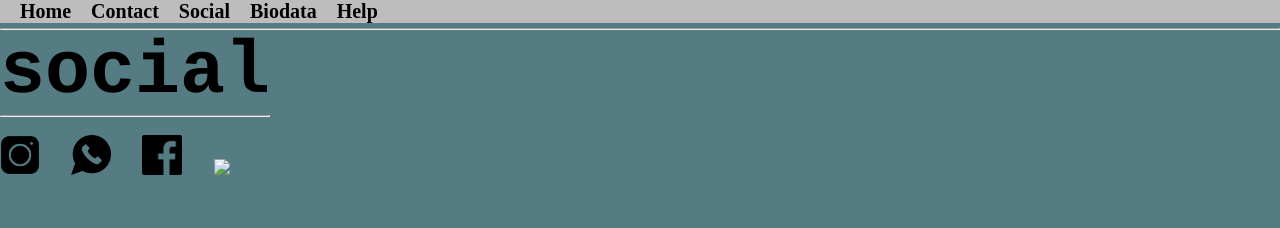
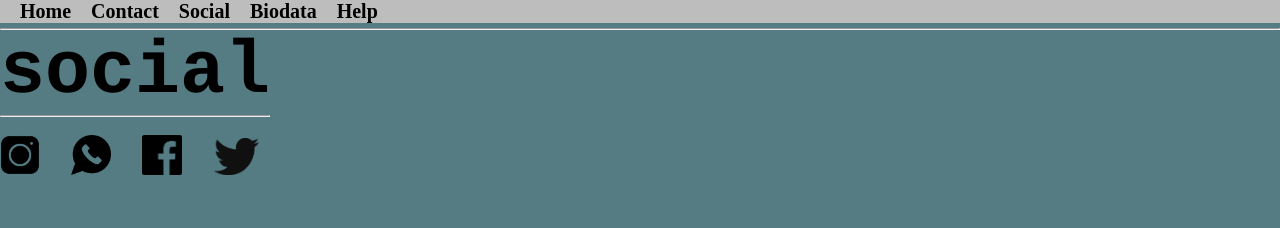
Before and after one commit to darmawahyu/da_rmaa, a plain HTML site: page social.html in a window 1280 px wide. Shown: the top 228 px of the page. Drawn offline with Linux system fonts and the light colour scheme.

Commit message:
Update social.html

```diff
--- a/social.html
+++ b/social.html
@@ -23,7 +23,7 @@
 
 
 
-<a href="https://www.instagram.com/da_rmaa/"><img src="ig.png" width="40px"></a>    <a href="https://wa.me/682211754636"><img src="wa.png" width="40px"></a>    <a href="https://m.facebook.com/anto.gmc.94"><img src="fb.png" width="40px"></a>    <a href="https://mobile.twitter.com/Anto56699641"><img src="+twt.png" width="45px"></a>
+<a href="https://www.instagram.com/da_rmaa/"><img src="ig.png" width="40px"></a>    <a href="https://wa.me/682211754636"><img src="wa.png" width="40px"></a>    <a href="https://m.facebook.com/anto.gmc.94"><img src="fb.png" width="40px"></a>    <a href="https://mobile.twitter.com/Anto56699641"><img src="twt.png" width="45px"></a>
 </pre>
   <pre>
 
```
